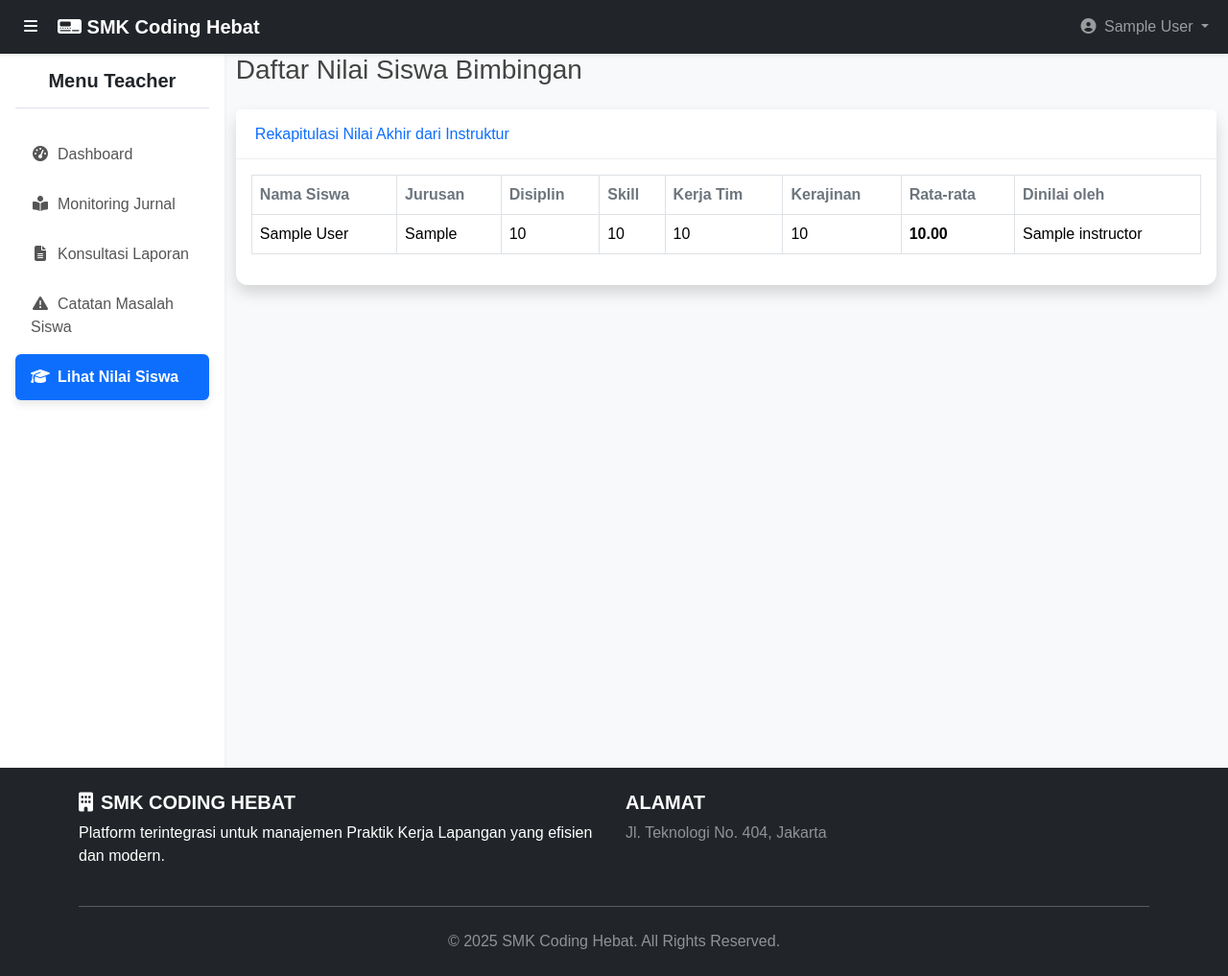
After one commit to mughie77/pkl-k2, a PHP site: page /pkl-digital/teacher_view_assessments.php in a window 1280 px wide. The commit adds this page. Shown: the whole page at 96% size. Run offline with PHP 8.4, Linux system fonts and the light colour scheme; the visitor is signed in with stand-in values (Sample User, id 1); data comes from the database, SQL or seed files in the repository; tables that the repository leaves empty hold one stand-in row (values such as "Sample post"); some libraries are stand-ins or nearby versions.

Commit message:
feat: Add assessment viewing for students and teachers
This commit introduces the functionality for students and teachers to view the assessment scores given by instructors.

Key changes:
- **Student View (`view_assessment.php`):** The page now displays a detailed list of scores (Discipline, Skill, Teamwork, Diligence) in a table format, complementing the existing radar chart.
- **Teacher View (`teacher_view_assessments.php`):** A new page is created for teachers to view a comprehensive list of assessment scores for all their assigned students.
- **Navigation:** A new link "Lihat Nilai Siswa" is added to the teacher's sidebar for easy access to the new page.

This feature completes the assessment workflow by making the results transparent to both the student and their supervising teacher.

```diff
--- /dev/null
+++ b/teacher_view_assessments.php
@@ -0,0 +1,86 @@
+<?php
+require_once __DIR__ . '/templates/header.php';
+require_once __DIR__ . '/templates/sidebar.php';
+
+// Proteksi halaman
+if ($_SESSION['user_role'] !== 'teacher') {
+    header("Location: login.php");
+    exit;
+}
+
+$teacher_id = $_SESSION['user_id'];
+
+try {
+    // Ambil data penilaian dari siswa bimbingan guru ini
+    $stmt = $pdo->prepare("
+        SELECT
+            s.name as student_name, s.department,
+            a.discipline_score, a.skill_score, a.teamwork_score, a.diligence_score,
+            (a.discipline_score + a.skill_score + a.teamwork_score + a.diligence_score) / 4 as average_score,
+            i.name as instructor_name
+        FROM internship_assessments a
+        JOIN students s ON a.student_id = s.id
+        JOIN instructors i ON a.instructor_id = i.id
+        JOIN internship_mappings m ON a.student_id = m.student_id
+        WHERE m.teacher_id = :teacher_id
+        ORDER BY s.name ASC
+    ");
+    $stmt->execute([':teacher_id' => $teacher_id]);
+    $assessments = $stmt->fetchAll(PDO::FETCH_ASSOC);
+
+} catch (PDOException $e) {
+    die("Error fetching assessment data: " . $e->getMessage());
+}
+?>
+
+<div class="container-fluid">
+    <h1 class="h3 mb-4 text-gray-800">Daftar Nilai Siswa Bimbingan</h1>
+
+    <div class="card shadow mb-4">
+        <div class="card-header py-3">
+            <h6 class="m-0 font-weight-bold text-primary">Rekapitulasi Nilai Akhir dari Instruktur</h6>
+        </div>
+        <div class="card-body">
+            <div class="table-responsive">
+                <table class="table table-bordered table-hover" width="100%" cellspacing="0">
+                    <thead>
+                        <tr>
+                            <th>Nama Siswa</th>
+                            <th>Jurusan</th>
+                            <th>Disiplin</th>
+                            <th>Skill</th>
+                            <th>Kerja Tim</th>
+                            <th>Kerajinan</th>
+                            <th>Rata-rata</th>
+                            <th>Dinilai oleh</th>
+                        </tr>
+                    </thead>
+                    <tbody>
+                        <?php if (count($assessments) > 0): ?>
+                            <?php foreach ($assessments as $data): ?>
+                            <tr>
+                                <td><?php echo htmlspecialchars($data['student_name']); ?></td>
+                                <td><?php echo htmlspecialchars($data['department']); ?></td>
+                                <td><?php echo $data['discipline_score']; ?></td>
+                                <td><?php echo $data['skill_score']; ?></td>
+                                <td><?php echo $data['teamwork_score']; ?></td>
+                                <td><?php echo $data['diligence_score']; ?></td>
+                                <td><strong><?php echo number_format($data['average_score'], 2); ?></strong></td>
+                                <td><?php echo htmlspecialchars($data['instructor_name']); ?></td>
+                            </tr>
+                            <?php endforeach; ?>
+                        <?php else: ?>
+                            <tr>
+                                <td colspan="8" class="text-center">Belum ada siswa bimbingan yang dinilai oleh instruktur.</td>
+                            </tr>
+                        <?php endif; ?>
+                    </tbody>
+                </table>
+            </div>
+        </div>
+    </div>
+</div>
+
+<?php
+require_once __DIR__ . '/templates/footer.php';
+?>
--- a/templates/sidebar.php
+++ b/templates/sidebar.php
@@ -54,6 +54,7 @@ function create_nav_item($link, $icon, $text, $current_page) {
             <?php create_nav_item('monitor_journals.php', 'fa-book-reader', 'Monitoring Jurnal', $current_page); ?>
             <?php create_nav_item('report_consultation.php', 'fa-file-alt', 'Konsultasi Laporan', $current_page); ?>
             <?php create_nav_item('student_problems.php', 'fa-exclamation-triangle', 'Catatan Masalah Siswa', $current_page); ?>
+            <?php create_nav_item('teacher_view_assessments.php', 'fa-graduation-cap', 'Lihat Nilai Siswa', $current_page); ?>
         <?php endif; ?>
 
         <?php if ($user_role == 'instructor'): ?>
```
Also changed, not shown: view_assessment.php (+14 -0 lines).
